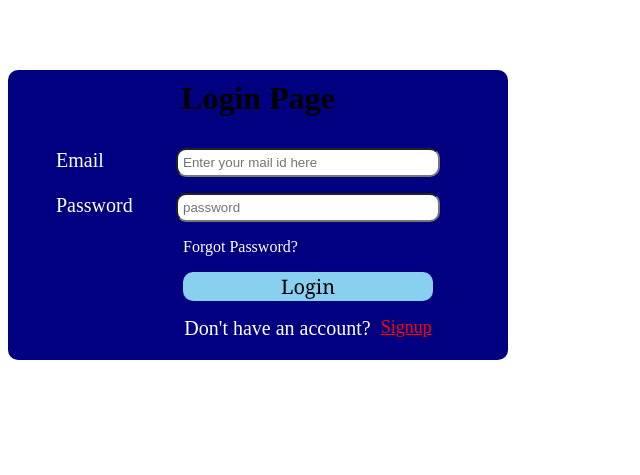
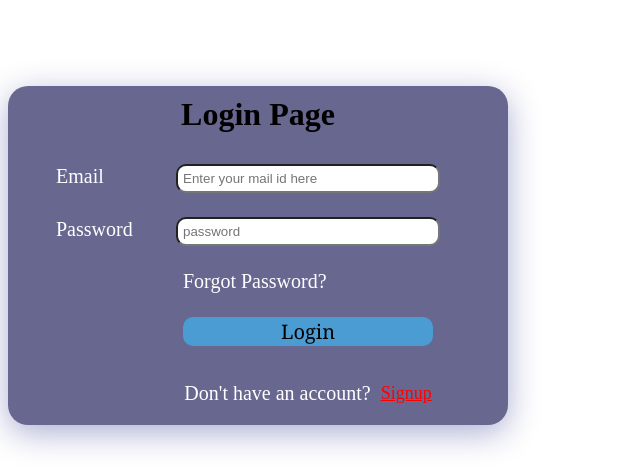
Before and after one commit to EmbarckleSweetlin/login-form, a React (Create React App) app: page / in a window 1280 px wide. Shown: the part 322-797 px from the top of the page, without its empty margins (0-640 px from the left). Built offline with nearby package versions, Linux system fonts and the light colour scheme.

Commit message:
make some style changes in login

```diff
--- a/src/loginPage/login.css
+++ b/src/loginPage/login.css
@@ -1,9 +1,12 @@
 
 .login-container {
-    margin-top: 5rem;
+    margin-top: 6rem;
     width: 500px;
-    background-color: navy;
-    border-radius: 10px;
+    background-color: #02024699;
+    box-shadow: 0 8px 32px 0 rgba( 31, 38, 135, 0.37 );
+    backdrop-filter: blur( 6.5px );
+-webkit-backdrop-filter: blur( 45.5px );
+    border-radius: 20px;
 }
 
 
@@ -27,7 +30,7 @@
     width: 50%;
     padding:5px;
     border-radius: 10px;
-    margin-bottom: 1rem;
+    margin-bottom: 1.5rem;
 }
 
 
@@ -35,17 +38,18 @@
     color:white;
     text-decoration: none;
     margin-left: 35%;
+    font-size: 20px;
 }
 #loginButton {
     font-size: 20px;
     font-family: Cambria;
     color: black;
-    background-color: #89CFF0;
+    background-color: #4B9CD3;
     border: none;
     display: block;
     border-radius: 10px;
     width: 250px;
-    margin: 1rem 0 1rem 35%;
+    margin: 1.5rem 0 1rem 35%;
 }
 #loginbutton:active{
 background-color: #6CB4EE;
@@ -55,12 +59,11 @@ background-color: #6CB4EE;
     display: flex;
     justify-content: center;
     margin-left: 20%;
-
+align-items: center;
     /* #7CB9E8 //#6CB4EE/#89CFF0 /#4B9CD3*/
 }
 
 #login-para{
-    margin-top: 0;
     font-size: 20px;
     text-align: center;
 }
@@ -68,6 +71,7 @@ background-color: #6CB4EE;
 #login-signupLink {
     font-size: 18px;
     color: red;
+
     margin-left: 10px;
     /* background-color: #6CB4EE; */
 }
```
